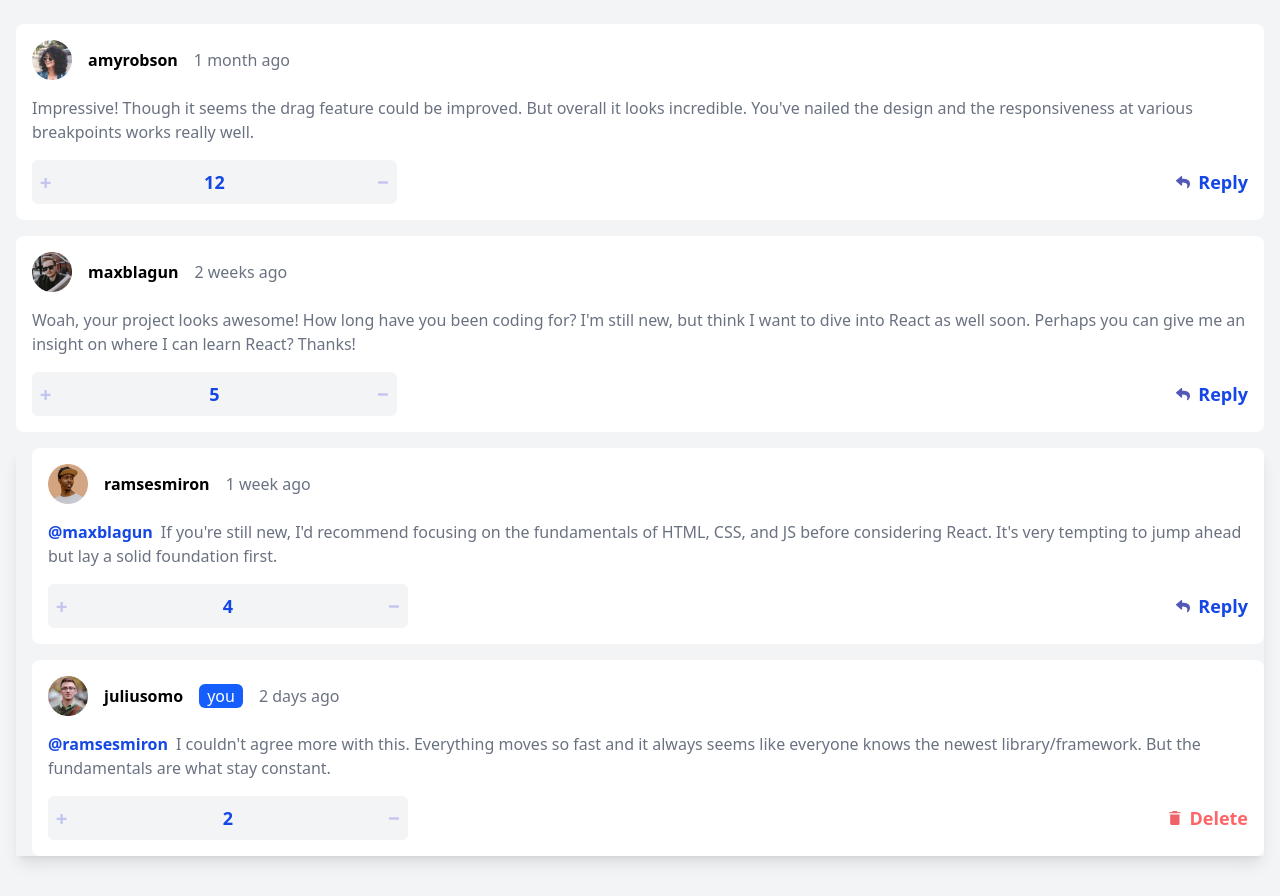
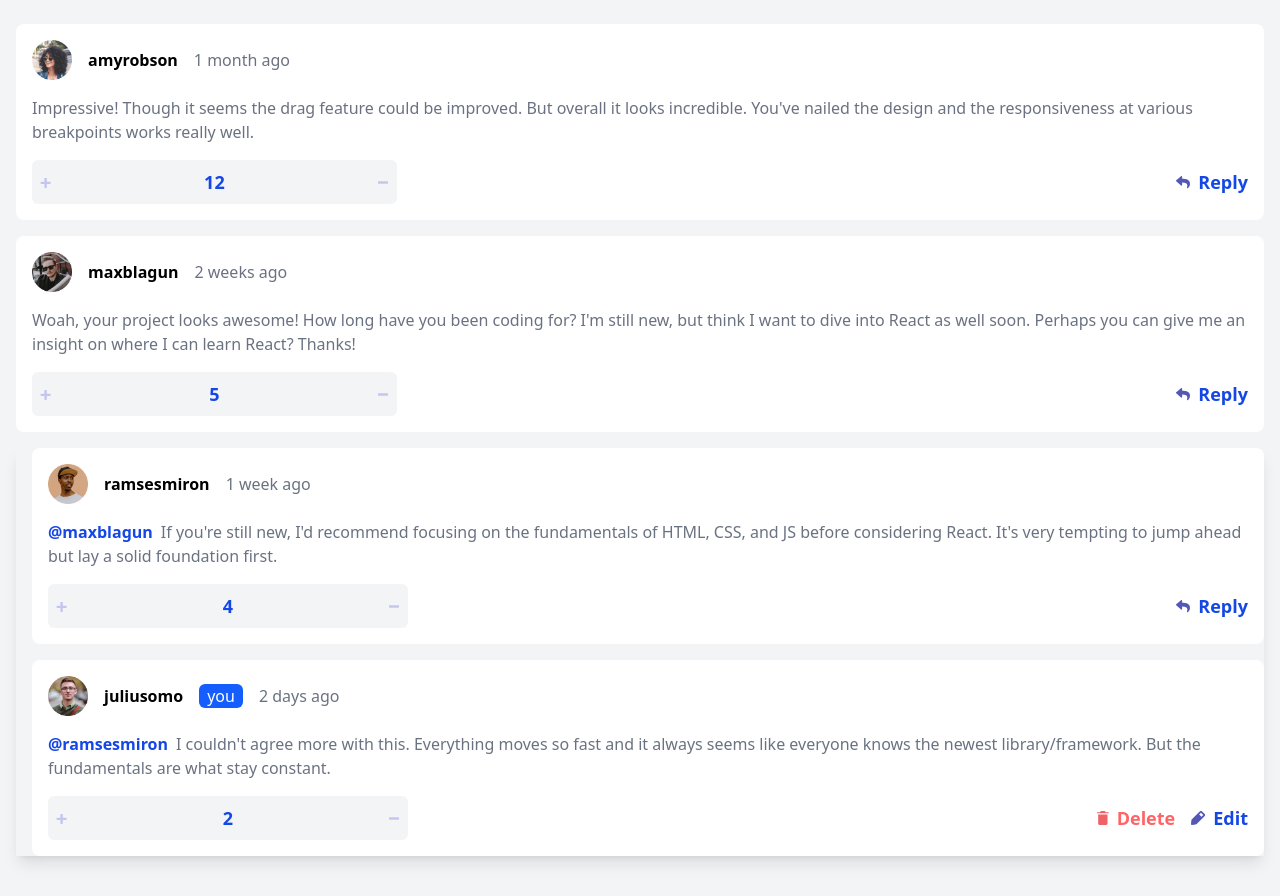
Before and after one commit to Medido1/Interactive-comments-section, a React (Vite) app: page / in a window 1280 px wide. Built offline with nearby package versions, Linux system fonts and the light colour scheme.

Commit message:
Show full edit Form

```diff
--- a/src/components/CommentComp.jsx
+++ b/src/components/CommentComp.jsx
@@ -3,18 +3,21 @@ import iconPlus from "../assets/icon-plus.svg";
 import iconMinus from "../assets/icon-minus.svg";
 import iconReply from "../assets/icon-reply.svg";
 import deleteIcon from '../assets/icon-delete.svg';
+import editIcon from "../assets/icon-edit.svg";
 
 import { GlobalContext } from "../context/GlobalContext";
 import { useContext, useState } from "react";
 import DeleteModal from "./DeleteModal";
 import ReplyForm from "./replyForm";
+import EditForm from "./EditForm";
 
 function CommentComp({ comment }) {
   const { user, createdAt, content, score, replies, id, replyingTo } = comment;
-  const { currentUser } = useContext(GlobalContext);
+  const { currentUser, disabledButtons, setDisabledButtons } = useContext(GlobalContext);
   const [currentId, setCurrentId] = useState("");
   const [showDeleteModal, setShowDeleteModal] = useState(false);
   const [showReplyForm, setShowReplyForm] = useState(false);
+  const [showEditForm, setShowEditForm] = useState(false);
 
   // score logic
   const [currentScore, setCurrentScore] = useState(score);
@@ -30,17 +33,22 @@ function CommentComp({ comment }) {
     setCurrentScore(prev => prev - 1);
   }
 
-  /* delete comment */
   function deleteComment(id) {
     setCurrentId(id);
     setShowDeleteModal(true);
   }
 
-  /* reply to commment */
   function replyToComment(id) {
     setShowReplyForm(true);
     setCurrentId(id);
   }
+
+  function editComment(id) {
+    setShowEditForm(true)
+    setCurrentId(id);
+    setDisabledButtons(true);
+  }
+
 
   return (
     <div className="bg-gray-100 relative">
@@ -59,6 +67,13 @@ function CommentComp({ comment }) {
           }
           <p className="text-gray-500">{createdAt}</p>
         </div>
+        {showEditForm &&
+          <EditForm
+            commentText = {content}
+          />
+        }
+        {!showEditForm &&
+          <>
             <p className="text-gray-500 my-4">
               {replyingTo &&
                 <span className="inline-block text-blue-700 font-bold mr-2">
@@ -100,9 +115,18 @@ function CommentComp({ comment }) {
                     <img src={deleteIcon} alt="delete icon" />
                     <p className="text-red-400 font-bold text-lg">Delete</p>
                   </button>
+                  <button
+                    disabled = {disabledButtons}
+                    onClick={() => editComment(id)}
+                    className={`flex items-center gap-2`}>
+                      <img src={editIcon} alt="edit icon" />
+                      <p className="text-blue-700 font-bold text-lg">Edit</p>
+                  </button>
                 </div>
               }
             </div>
+          </>
+        }
       </div>
       {showReplyForm &&
         <div className="mb-4">
--- /dev/null
+++ b/src/components/EditForm.jsx
@@ -0,0 +1,35 @@
+import { useState, useContext } from "react";
+import { GlobalContext } from "../context/GlobalContext";
+
+
+function EditForm({commentText}) {
+  const [commentContent, setCommentContent] = useState(commentText)
+  const {setDisabledButtons } = useContext(GlobalContext);
+
+
+  return (
+    <form className="flex flex-col">
+      <label htmlFor="commentText" className="sr-only">Edit comment</label>
+      <textarea
+        className="border-gray-200 border p-4 rounded-lg my-4 max-w-[100%]"
+        name="commentText" id="CommentText"
+        rows="3"
+        cols="30"
+        value={commentContent}
+        onChange={(e) => setCommentContent(e.target.value)}></textarea>
+      <div className="flex gap-4 self-end">
+        <button
+          className="bg-gray-200 p-2 rounded-lg cursor-pointer
+          hover:bg-gray-400 font-bold">
+          Cancel
+        </button>
+        <button className="bg-red-200 px-2 rounded-lg cursor-pointer
+          hover:bg-red-400 font-bold">
+          Save
+        </button>
+      </div>
+    </form>
+  )
+}
+
+export default EditForm;
--- a/src/components/replyForm.jsx
+++ b/src/components/replyForm.jsx
@@ -83,6 +83,7 @@ function ReplyForm({id, setShowReplyForm}) {
     setCommentText("");
     setShowReplyForm(false);
   }
+
   return (
     <form
       onSubmit={submitReply}
--- a/src/context/GlobalContext.jsx
+++ b/src/context/GlobalContext.jsx
@@ -25,8 +25,11 @@ export const GlobalProvider = ({children}) => {
     currentUser = data.currentUser.username
   }
 
+  // disable edit buttons when editing comment
+  const [disabledButtons, setDisabledButtons] = useState(false);
   return (
-    <GlobalContext.Provider value={{data, setData, currentUser}}>
+    <GlobalContext.Provider value={{data, setData,
+     currentUser, disabledButtons, setDisabledButtons}}>
       {children}
     </GlobalContext.Provider>
   )
```
Lines whose indentation alone changed are shown as unchanged.
